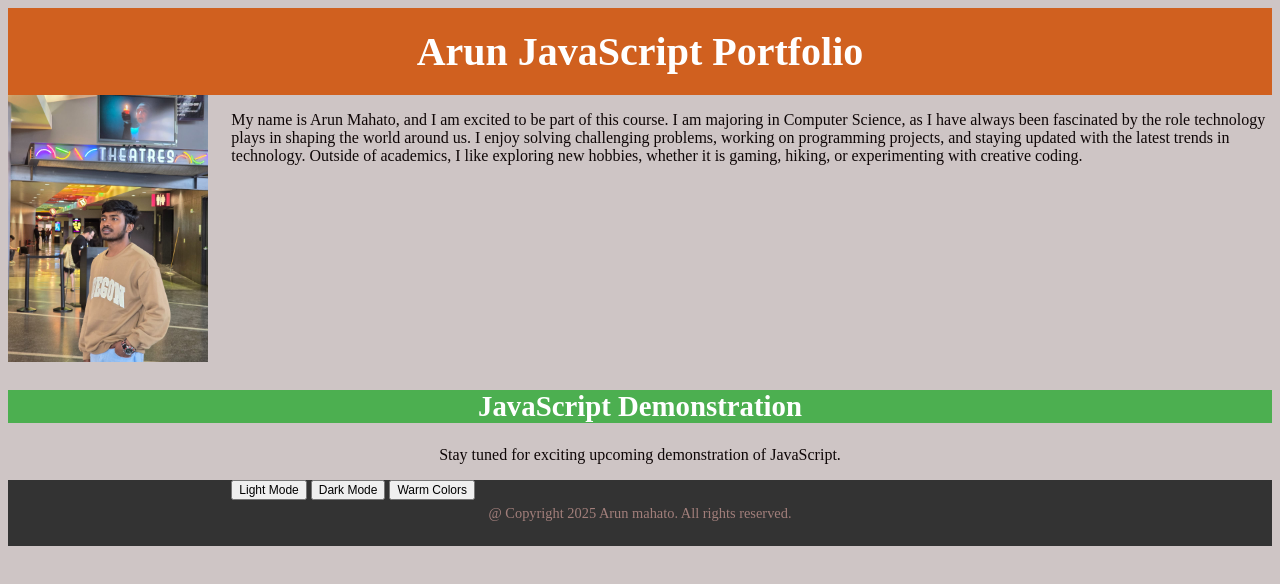
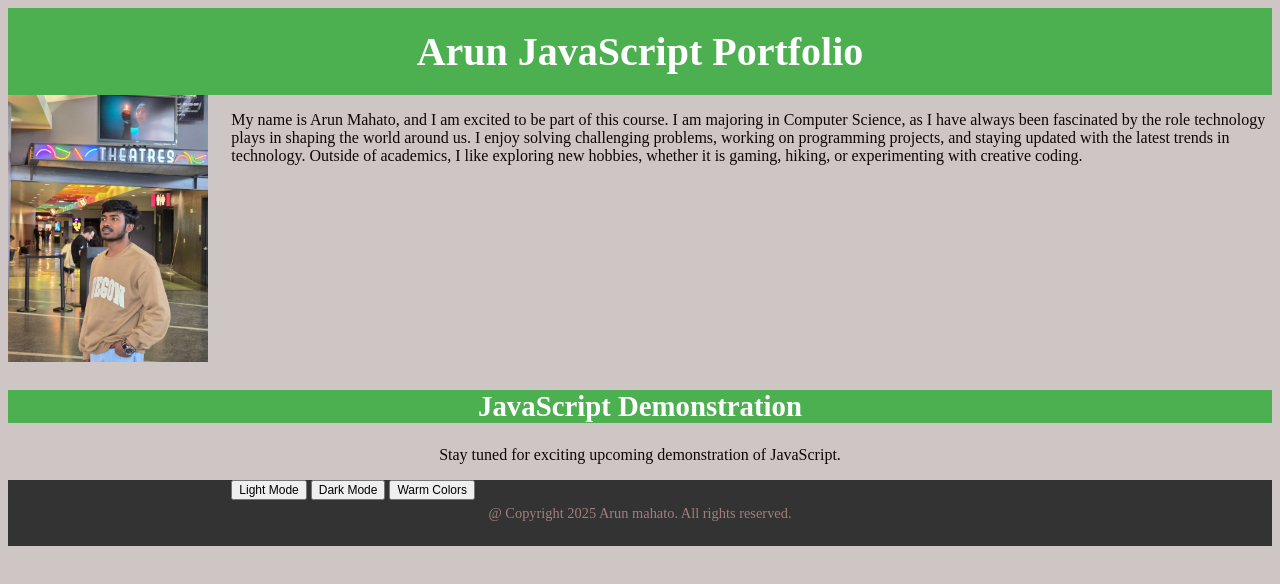
Before and after one commit to Arunmahato123/arunmahato123.github.io, a plain HTML site: page index.html in a window 1280 px wide. Drawn offline with Linux system fonts and the light colour scheme.

Commit message:
color chjange

```diff
--- a/styles.css
+++ b/styles.css
@@ -5,7 +5,7 @@ body {
 }
 
 h1 {
-  background: #d0601f;
+background-color: #4CAF50;
     color: #fff;
     padding: 20px 10px;
     text-align: center;
```
